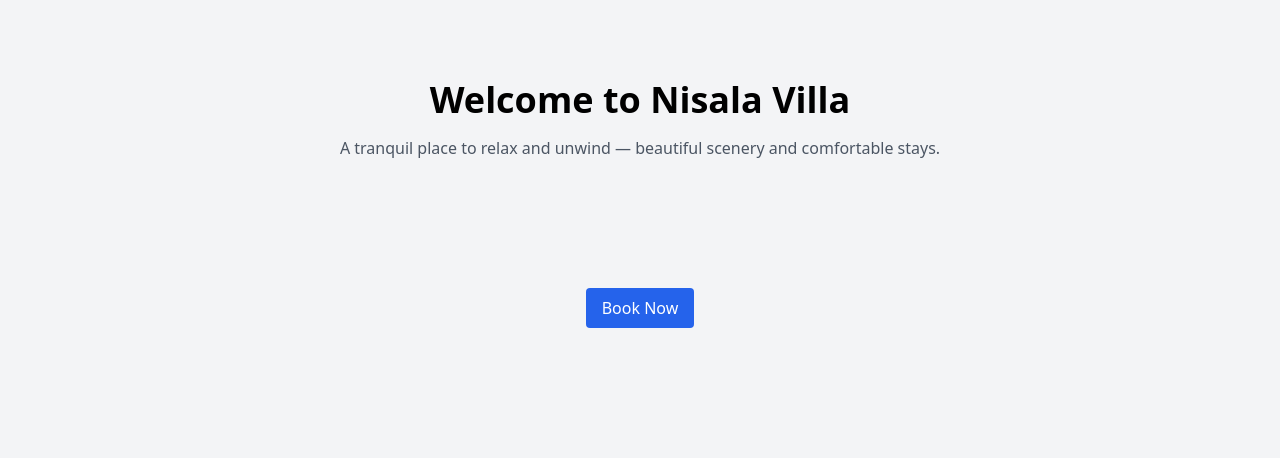
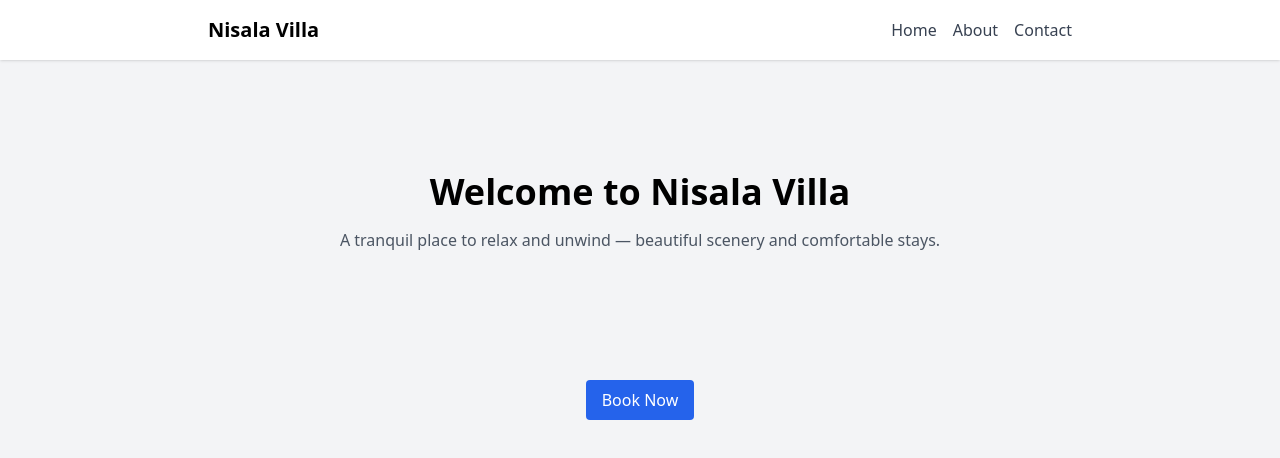
Before and after one commit to MNKolombage/MIS_Assignment, a Next.js app: page / in a window 1280 px wide. Shown: the top 458 px of the page. Built offline with nearby package versions, Linux system fonts and the light colour scheme.

Commit message:
feat(layout): move Header into MainLayout and add Footer component

```diff
--- /dev/null
+++ b/components/Footer.jsx
@@ -0,0 +1,9 @@
+export default function Footer() {
+  return (
+    <footer className="bg-white border-t">
+      <div className="max-w-4xl mx-auto px-4 py-6 text-sm text-gray-600">
+        © {new Date().getFullYear()} Nisala Villa
+      </div>
+    </footer>
+  )
+}
--- a/components/layout/MainLayout.jsx
+++ b/components/layout/MainLayout.jsx
@@ -1,10 +1,29 @@
-export default function MainLayout({ children }) {
+import Head from 'next/head'
+import Header from '../Header'
+
+export default function MainLayout({ children, title = 'Nisala Villa', description }) {
   return (
-    <div>
-      {/* Header sits at top */}
-      <div className="min-h-screen bg-gray-100">
-        {children}
+    <>
+      <Head>
+        <title>{title}</title>
+        {description && <meta name="description" content={description} />}
+      </Head>
+
+      {/* Skip link for keyboard users */}
+      <a className="sr-only focus:not-sr-only focus:absolute top-4 left-4 z-50 bg-white px-3 py-2 rounded shadow"
+         href="#main-content">Skip to content</a>
+
+      <div className="min-h-screen flex flex-col bg-gray-100">
+        {/* Global header */}
+        <Header />
+
+        {/* Main content area */}
+        <main id="main-content" role="main" className="flex-grow">
+          <div className="max-w-4xl mx-auto px-4 py-8">
+            {children}
+          </div>
+        </main>
       </div>
-    </div>
+    </>
   )
 }
```
